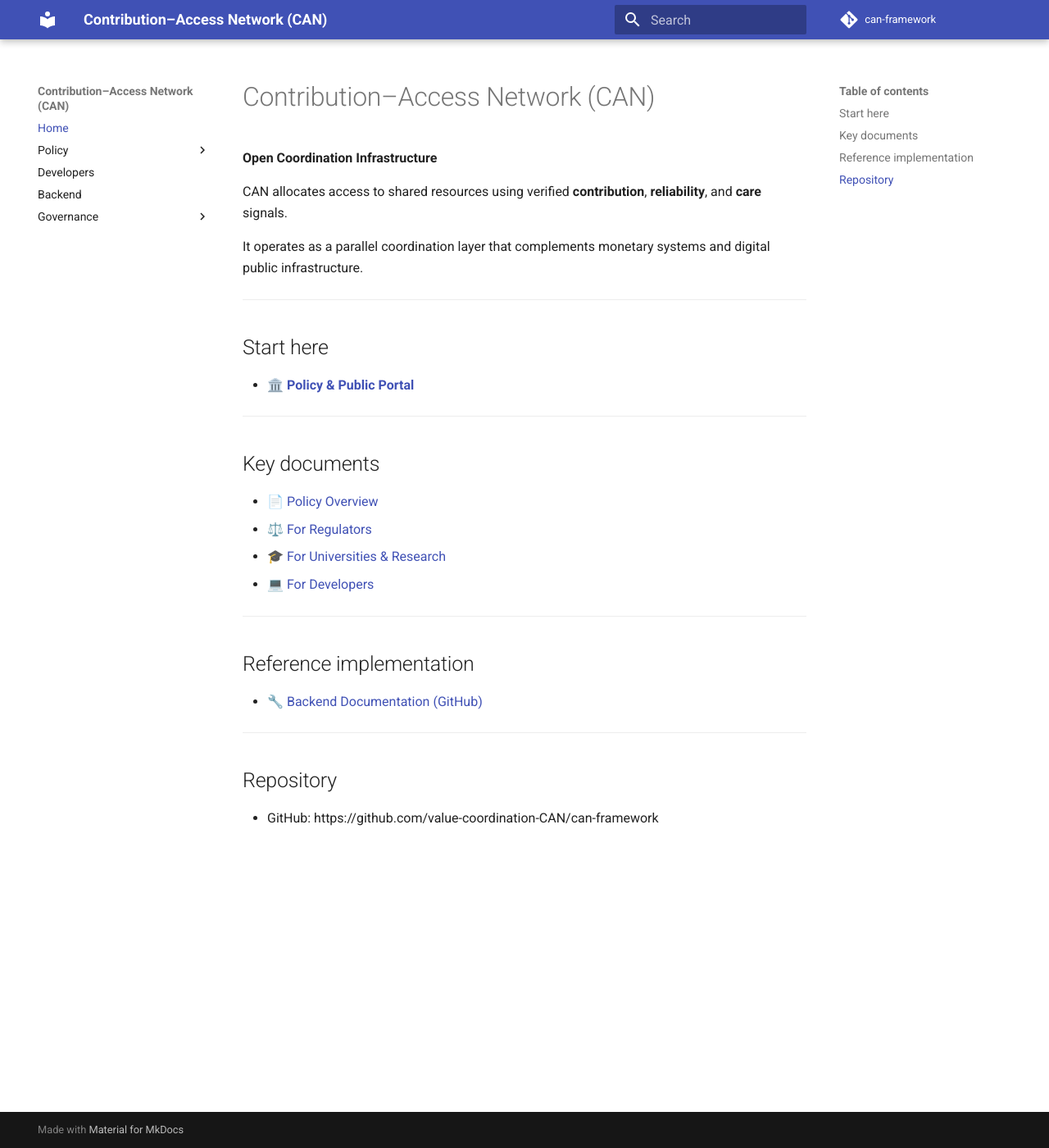
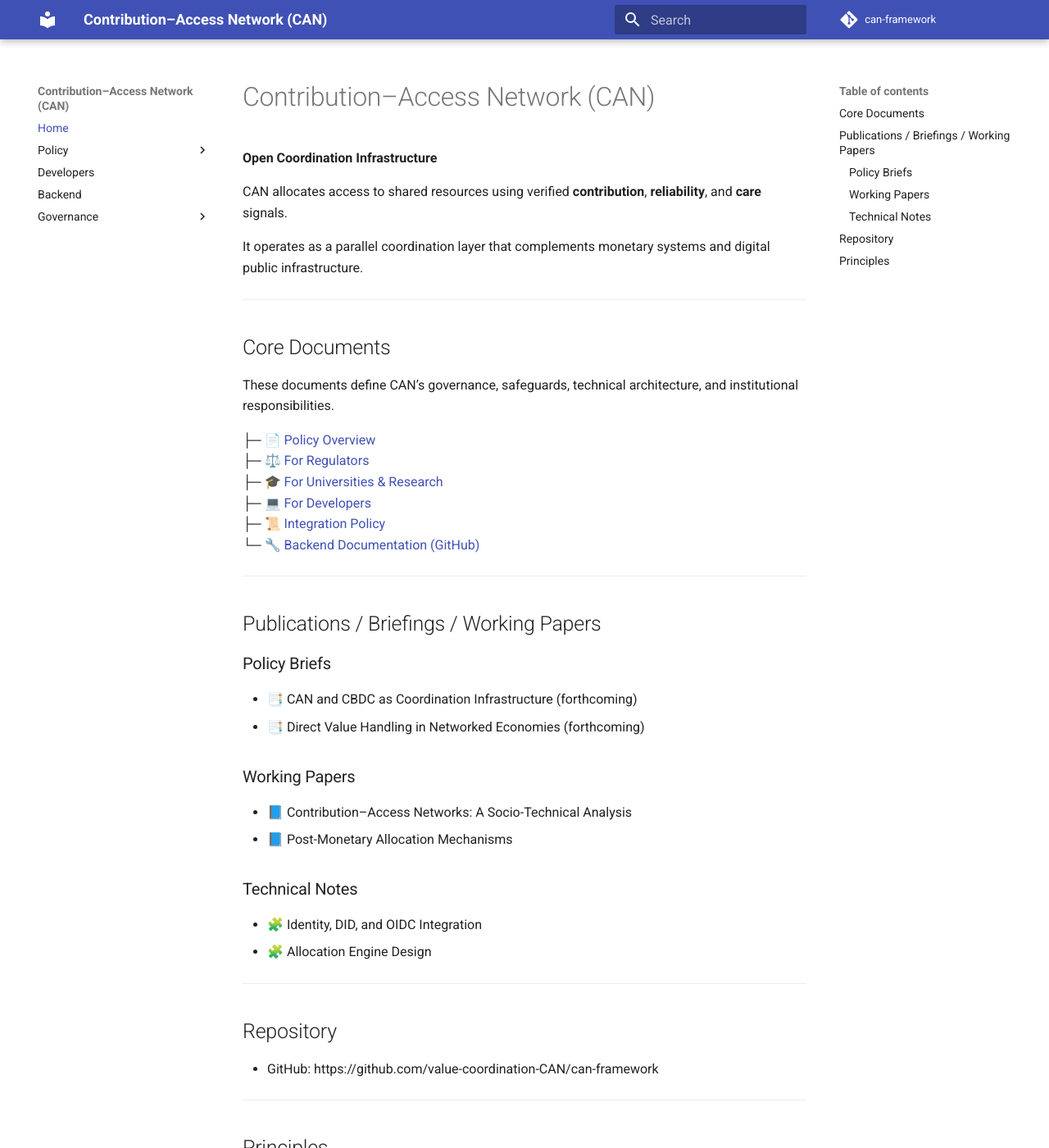
Before and after one commit to value-coordination-CAN/can-framework, an MkDocs documentation site: the page built from docs/index.md, in a window 1280 px wide and 1400 px high. Shown: the whole window at 82% size. Built offline with MkDocs 1.6.1 and Material for MkDocs 9.7.7, drawn with Linux system fonts in a browser that asks for light colours; comment, search, counter and statistics services are not loaded; some of the changed text lies outside the part shown.

Commit message:
Menu fix

```diff
--- a/docs/index.md
+++ b/docs/index.md
@@ -8,27 +8,45 @@ It operates as a parallel coordination layer that complements monetary systems a
 
 ---
 
-## Start here
+## Core Documents
 
-- 🏛️ **[Policy & Public Portal](landing/index.md)**
+These documents define CAN’s governance, safeguards, technical architecture, and institutional responsibilities.
+
+├─ 📄 [Policy Overview](about/POLICY_ABOUT.md)
+├─ ⚖️ [For Regulators](about/FOR_REGULATORS.md)
+├─ 🎓 [For Universities & Research](about/FOR_UNIVERSITIES_AND_RESEARCH.md)
+├─ 💻 [For Developers](about/FOR_DEVELOPERS.md)
+├─ 📜 [Integration Policy](integrations/INTEGRATION_POLICY.md)
+└─ 🔧 [Backend Documentation (GitHub)](https://github.com/value-coordination-CAN/can-framework/blob/main/backend/README.md)
 
 ---
 
-## Key documents
+## Publications / Briefings / Working Papers
 
-- 📄 [Policy Overview](about/POLICY_ABOUT.md)
-- ⚖️ [For Regulators](about/FOR_REGULATORS.md)
-- 🎓 [For Universities & Research](about/FOR_UNIVERSITIES_AND_RESEARCH.md)
-- 💻 [For Developers](about/FOR_DEVELOPERS.md)
+### Policy Briefs
+- 📑 CAN and CBDC as Coordination Infrastructure (forthcoming)
+- 📑 Direct Value Handling in Networked Economies (forthcoming)
 
----
+### Working Papers
+- 📘 Contribution–Access Networks: A Socio-Technical Analysis
+- 📘 Post-Monetary Allocation Mechanisms
 
-## Reference implementation
-
-- 🔧 [Backend Documentation (GitHub)](https://github.com/value-coordination-CAN/can-framework/blob/main/backend/README.md)
+### Technical Notes
+- 🧩 Identity, DID, and OIDC Integration
+- 🧩 Allocation Engine Design
 
 ---
 
 ## Repository
 
 - GitHub: https://github.com/value-coordination-CAN/can-framework
+
+---
+
+## Principles
+
+- Transparency
+- Contestability
+- Human Oversight
+- Privacy by Design
+- Institutional Accountability
```
